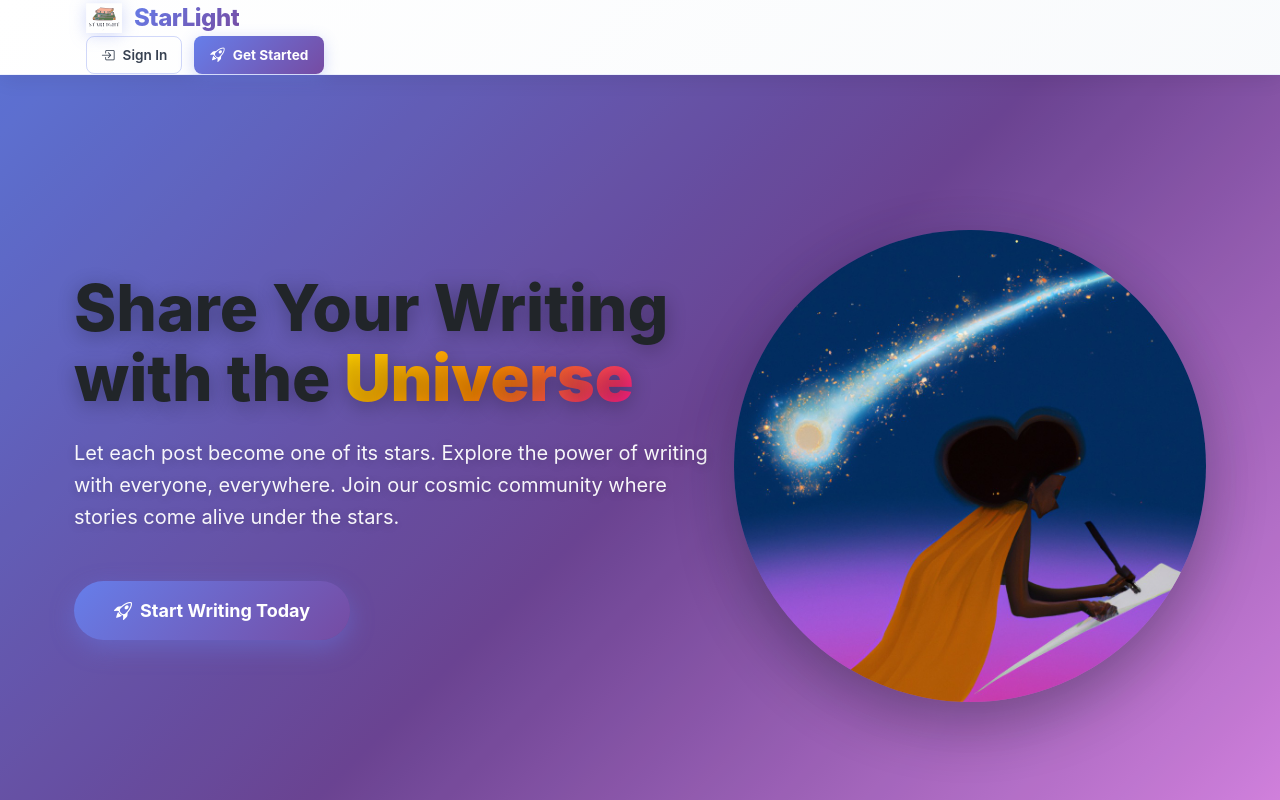
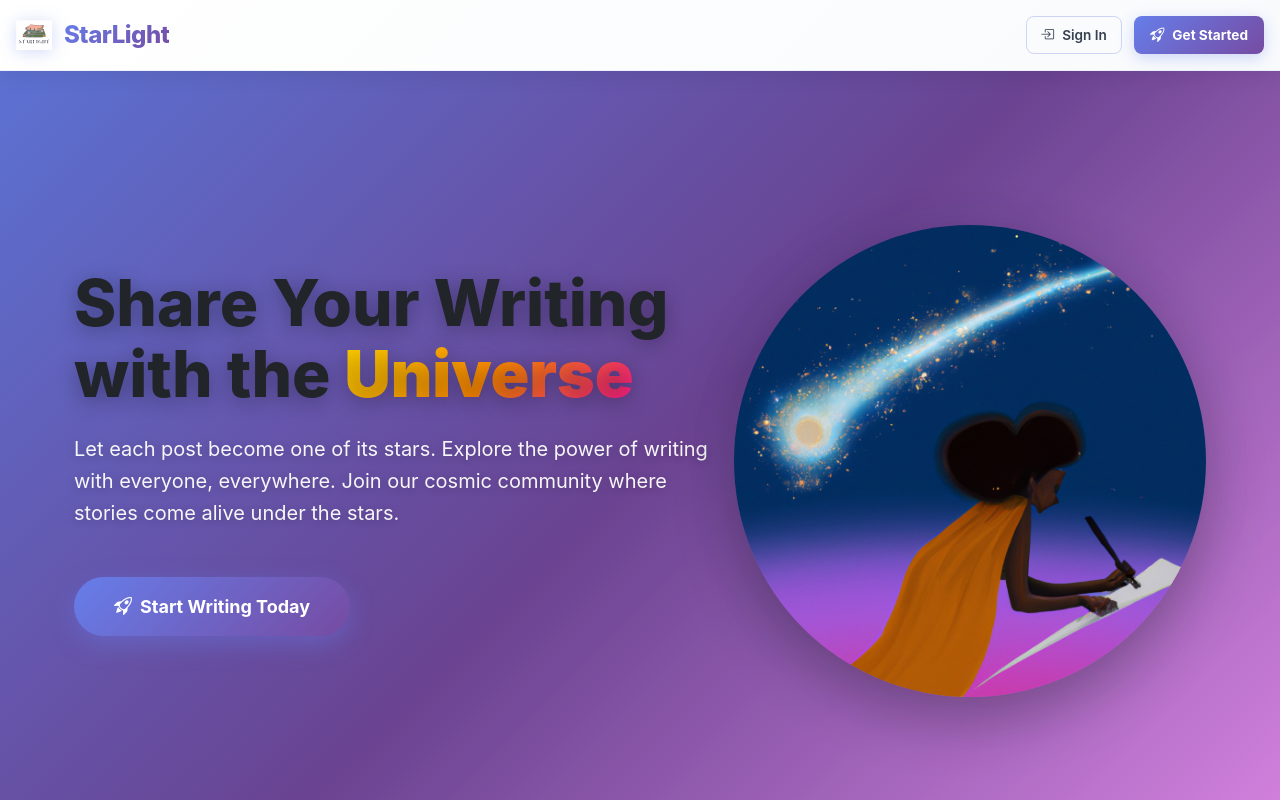
Before and after one commit to mangeshraut712/Starlight-Blogging-Website, an Angular app in the folder starlight-ng/: page / in a window 1280 px wide. Shown: the top 800 px of the page. Built offline with nearby package versions, Linux system fonts and the light colour scheme; what @coreui/angular, @tinymce/tinymce-angular would draw is missing.

Commit message:
Revert navbar container change back to custom padding

```diff
--- a/starlight-ng/src/app/components/navbar/navbar.component.css
+++ b/starlight-ng/src/app/components/navbar/navbar.component.css
@@ -13,10 +13,14 @@
 }
 
 .navbar-container {
+  max-width: none;
+  padding: 0;
   display: flex;
   align-items: center;
   justify-content: space-between;
   height: 70px;
+  padding-left: 1rem;
+  padding-right: 1rem;
 }
 
 /* ================== BRAND SECTION ================== */
--- a/starlight-ng/src/app/components/navbar/navbar.component.html
+++ b/starlight-ng/src/app/components/navbar/navbar.component.html
@@ -1,6 +1,6 @@
 <!-- MODERN STARLIGHT NAVBAR -->
 <header class="starlight-navbar">
-  <div class="container">
+  <div class="navbar-container">
 
     <!-- Logo Section -->
     <div class="navbar-brand">
```
